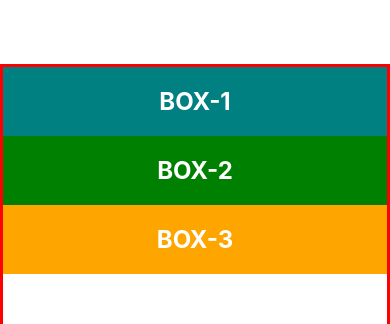
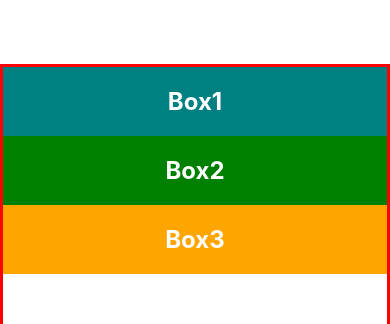
Before and after one commit to muazimmaqbool/React-Native-Tutorials, a React Native app: screen / in a window 390 px wide. Shown: the top 324 px of the page. Built offline with nearby package versions, Linux system fonts and the light colour scheme.

Commit message:
justify content

```diff
--- a/App.js
+++ b/App.js
@@ -126,16 +126,17 @@ const App = () => {
 
         {/* Used To Explain flex-direction:*/}
         {/* Note: the texts: BOX-1,2,3 will be received in component via children props */}
-
+        {/*}
         <B_FlexDirection styleprop={{backgroundColor:"teal"}}>BOX-1</B_FlexDirection>
         <B_FlexDirection styleprop={{backgroundColor:"green"}}>BOX-2</B_FlexDirection>
         <B_FlexDirection styleprop={{backgroundColor:"orange"}}>BOX-3</B_FlexDirection>
+        */}
 
+        {/* used To Explain justify content */}
 
-        {/*justify content */}
-        {/* <C_JustifyContent styleprop={{backgroundColor:"teal"}} >Box1</C_JustifyContent>
-      <C_JustifyContent styleprop={{backgroundColor:"green"}} >Box2</C_JustifyContent>
-      <C_JustifyContent styleprop={{backgroundColor:"orange"}} >Box3</C_JustifyContent> */}
+        <C_JustifyContent styleprop={{backgroundColor:"teal"}} >Box1</C_JustifyContent>
+        <C_JustifyContent styleprop={{backgroundColor:"green"}} >Box2</C_JustifyContent>
+        <C_JustifyContent styleprop={{backgroundColor:"orange"}} >Box3</C_JustifyContent>
 
         {/*alignItems and alignSelf
       (Note, when working on alignItems first remove alignSelf and have only 3 boxes) */}
--- a/FlexBox and layout/C_JustifyContent.js
+++ b/FlexBox and layout/C_JustifyContent.js
@@ -1,7 +1,7 @@
 import { StyleSheet, Text, View } from 'react-native'
 import React from 'react'
 /*
-->justify content: defines the alignment along main axis i.e top to bottom
+->justify-content: defines the alignment along main axis i.e top to bottom
 ->its applied in the container to control of the alignment of its content
 ->Note if we set flex-direction to row, then justify content defines the alignment along cross axis i.e left to right
 ->applied in app.js
```
